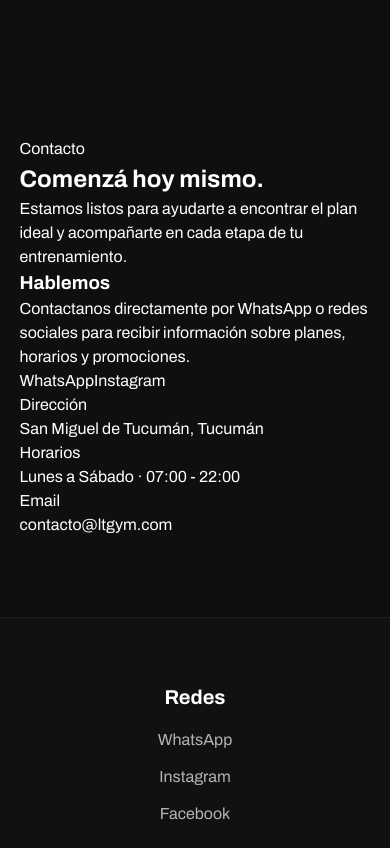
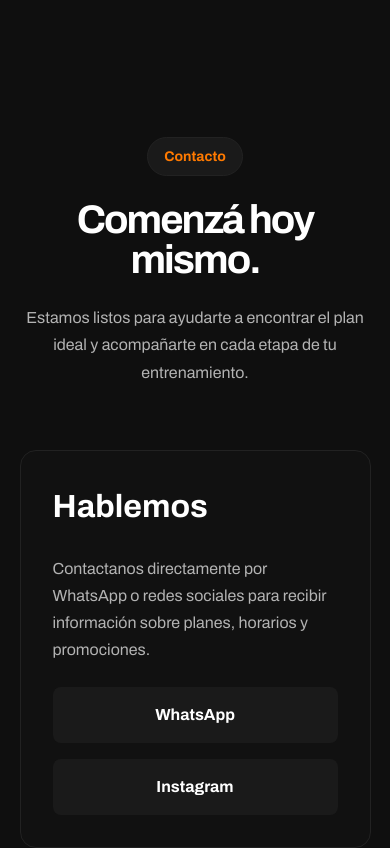
Before and after one commit to LukaCaceres/ltgym, a React (Vite) app: page / in a window 390 px wide. Shown: the part 3080-3928 px from the top of the page. Built offline with nearby package versions, Linux system fonts and the light colour scheme.

Commit message:
feat(contact): add responsive style

```diff
--- a/src/components/Contact.jsx
+++ b/src/components/Contact.jsx
@@ -1,4 +1,4 @@
-
+import '../styles/contact.css'
 
 const Contact = () => {
     return (
@@ -45,7 +45,7 @@ const Contact = () => {
                             </a>
 
                             <a
-                                href='https://instagram.com/ltgym'
+                                href='https://instagram.com'
                                 target='_blank'
                                 rel='noopener noreferrer'
                             >
--- /dev/null
+++ b/src/styles/contact.css
@@ -0,0 +1,184 @@
+.contact-section {
+    width: 100%;
+}
+
+/* HEADER */
+
+.contact-text {
+    display: flex;
+    flex-direction: column;
+
+    align-items: center;
+    text-align: center;
+
+    gap: 1.5rem;
+
+    margin-bottom: 4rem;
+}
+
+.contact-badge {
+    padding: 0.5rem 1rem;
+
+    border: 0.0625rem solid var(--border-color);
+    border-radius: 999px;
+
+    background-color: var(--bg-card);
+
+    color: var(--accent-primary);
+
+    font-size: var(--fs-sm);
+    font-weight: 700;
+}
+
+.contact-text h2 {
+    max-width: 10ch;
+
+    font-size: clamp(2.5rem, 7vw, 4.5rem);
+
+    line-height: 1;
+    letter-spacing: -0.05em;
+}
+
+.contact-text p {
+    max-width: 38rem;
+
+    color: var(--text-secondary);
+
+    line-height: 1.7;
+}
+
+/* CONTENT */
+
+.contact-content {
+    display: grid;
+
+    gap: 1.5rem;
+}
+
+/* CARD */
+
+.contact-card,
+.contact-info {
+    padding: 2rem;
+
+    border: 0.0625rem solid var(--border-color);
+    border-radius: var(--radius-md);
+
+    background-color: var(--bg-secondary);
+}
+
+/* LEFT CARD */
+
+.contact-card {
+    display: flex;
+    flex-direction: column;
+
+    gap: 1.5rem;
+}
+
+.contact-card h3 {
+    font-size: var(--fs-2xl);
+}
+
+.contact-card p {
+    color: var(--text-secondary);
+
+    line-height: 1.7;
+}
+
+/* LINKS */
+
+.contact-links {
+    display: flex;
+    flex-direction: column;
+
+    gap: 1rem;
+}
+
+.contact-links a {
+    display: flex;
+    align-items: center;
+    justify-content: center;
+
+    padding: 1rem;
+
+    border-radius: var(--radius-sm);
+
+    background-color: var(--bg-card);
+
+    font-weight: 700;
+
+    transition:
+        background-color var(--transition-fast),
+        color var(--transition-fast),
+        transform var(--transition-fast);
+}
+
+.contact-links a:hover {
+    background-color: var(--accent-primary);
+
+    color: #ffffff;
+
+    transform: translateY(-0.125rem);
+}
+
+/* INFO */
+
+.contact-info {
+    display: flex;
+    flex-direction: column;
+
+    justify-content: center;
+
+    gap: 2rem;
+}
+
+.info-item {
+    display: flex;
+    flex-direction: column;
+
+    gap: 0.5rem;
+}
+
+.info-item span {
+    color: var(--accent-primary);
+
+    font-size: var(--fs-sm);
+    font-weight: 700;
+}
+
+.info-item p {
+    color: var(--text-secondary);
+
+    line-height: 1.6;
+}
+
+/* TABLET */
+
+@media (min-width: 48rem) {
+
+    .contact-links {
+        flex-direction: row;
+    }
+
+    .contact-links a {
+        flex: 1;
+    }
+}
+
+/* DESKTOP */
+
+@media (min-width: 64rem) {
+
+    .contact-text {
+        align-items: flex-start;
+
+        text-align: left;
+    }
+
+    .contact-content {
+        grid-template-columns: 1.2fr 0.8fr;
+
+        align-items: stretch;
+    }
+}
```
